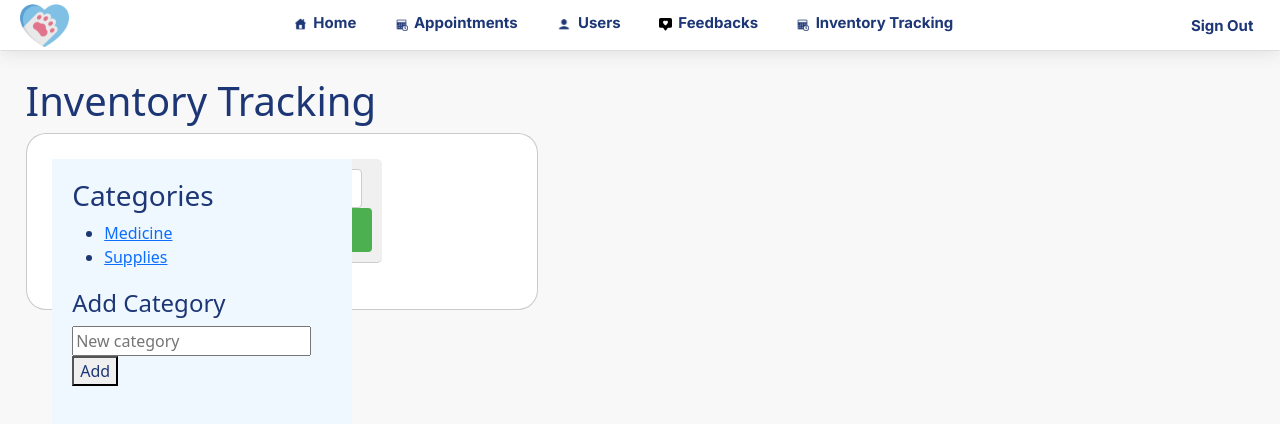
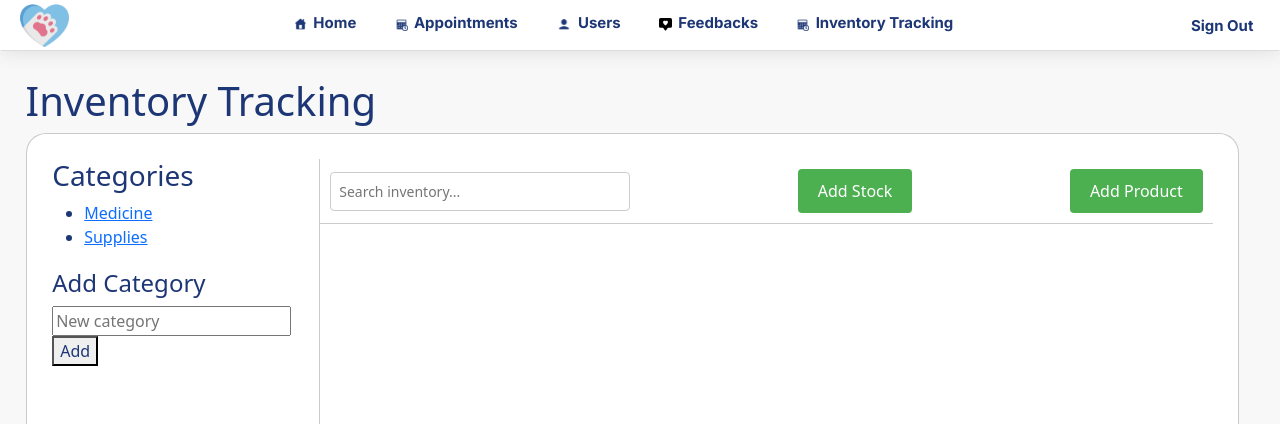
Before and after one commit to Tauri-23/AravelosPetClinic, a React (Vite) app in the folder react/: page /AdminIndex/InventoryTracking in a window 1280 px wide. Shown: the top 424 px of the page. Built offline with nearby package versions, Linux system fonts and the light colour scheme; a web font is replaced by a local one.

Commit message:
hwajahksdawd

```diff
--- a/react/src/assets/css/inventorytracking.css
+++ b/react/src/assets/css/inventorytracking.css
@@ -3,6 +3,11 @@
     flex-wrap: wrap;
     gap: 20px;
     height: auto;
+}
+.sidebar{
+    width: 30%;
+    height: 100%;
+    border-right: 1px solid rgb(144, 144, 144, 0.48);
 }
 .inventory-box {
     width: 300px;
@@ -12,11 +17,14 @@
     text-align: center;
     border-radius: 20px;
 }
-.navbar {
+.right-side{
+    width: 100%;
+    height: 100%;
+}
+.top-nav {
     display: flex;
     justify-content: space-between;
     align-items: center;
-    background-color: #f4f4f9;
     padding: 10px;
     margin-bottom: 20px;
     border-bottom: 1px solid #ccc;
@@ -29,7 +37,6 @@
     border: 1px solid #ccc;
     border-radius: 4px;
   }
-
   .action-button {
     background-color: #4CAF50;
     color: white;
@@ -43,3 +50,6 @@
   .action-button:hover {
     background-color: #45a049;
   }
+  .small-form{
+    height:95vh;
+  }
--- a/react/src/views/Admin/inventorytracking.jsx
+++ b/react/src/views/Admin/inventorytracking.jsx
@@ -32,22 +32,10 @@ export default function AdminInventoryTracking() {
         <div className='inventory-tracking gen-margin'>
             <h1>Inventory Tracking</h1>
 
-        <div className="d-flex small-form" style={{ gap: 80 }}>
+
+            <div className="d-flex small-form">
                  {/* Navbar with Search and Action Buttons */}
-          <div className="navbar" style={{ marginBottom: '20px', backgroundColor: '#f0f0f0', padding: '10px', borderRadius: '5px' }}>
-            <input
-              type="text"
-              placeholder="Search inventory..."
-              value={searchQuery}
-              onChange={handleSearch}
-              className="search-bar"
-              style={{ width: '300px', padding: '8px', marginRight: '10px' }}
-            />
-            <button className="action-button">Add Stock</button>
-            <button className="action-button">Add Product</button>
-          </div>
-
-          <div style={{ width: "300px", height: "100vh", background: "aliceblue", padding: 20, position: "fixed" }}>
+                <div className="sidebar">
                     <h3>Categories</h3>
                     <ul>
                         {categories.map((category) => (
@@ -70,6 +58,20 @@ export default function AdminInventoryTracking() {
                     <button onClick={handleAddCategory}>Add</button>
                     </div>
                 </div>
+                <div className='right-side'>
+                    <div className="top-nav" >
+                        <input
+                        type="text"
+                        placeholder="Search inventory..."
+                        value={searchQuery}
+                        onChange={handleSearch}
+                        className="search-bar"
+                        style={{ width: '300px', padding: '8px', marginRight: '10px' }}
+                        />
+                        <button className="action-button">Add Stock</button>
+                        <button className="action-button">Add Product</button>
+                    </div>
+                    <div className='bottom-content'>
 
                         <div className='admin-inventory-contents' style={{ marginLeft: "320px" }}>
                             <Routes>
@@ -85,5 +87,7 @@ export default function AdminInventoryTracking() {
                     </div>
                 </div>
         </div>
+      </div>
+    </div>
   );
 }
--- a/react/src/views/Client/bookappointment.jsx
+++ b/react/src/views/Client/bookappointment.jsx
@@ -1,7 +1,7 @@
 import { useEffect, useState } from "react";
 import { Link } from "react-router-dom";
 import "../../assets/css/app.css";
-import "../../assets/css/bookappointment.css";
+import "../../assets/css/bookappointment.module.css";
 import ClientCalendar from "../../components/calendar.jsx";
 import Dropdown from "../../components/dropdowns.jsx";
 
```
Also changed, not shown: react/src/assets/css/bookappointment.module.css (renamed from react/src/assets/css/bookappointment.css). Lines whose indentation alone changed are shown as unchanged.
